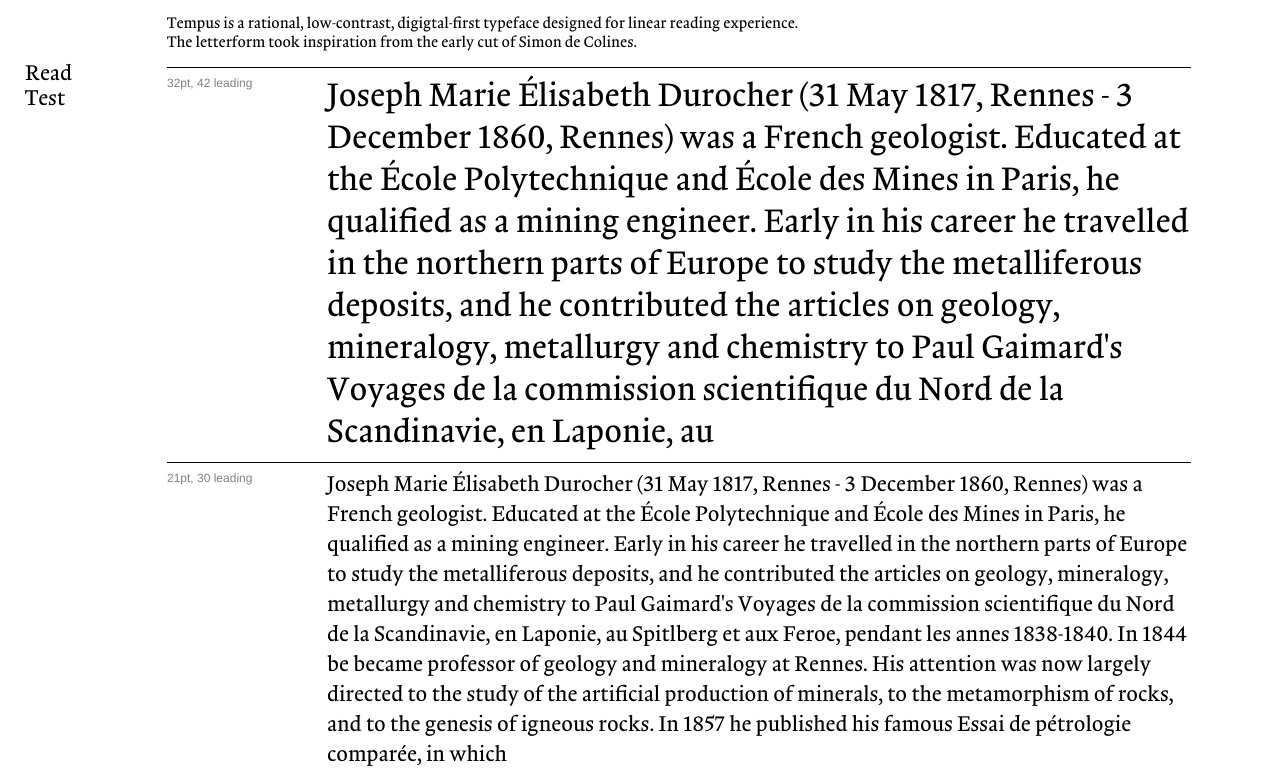
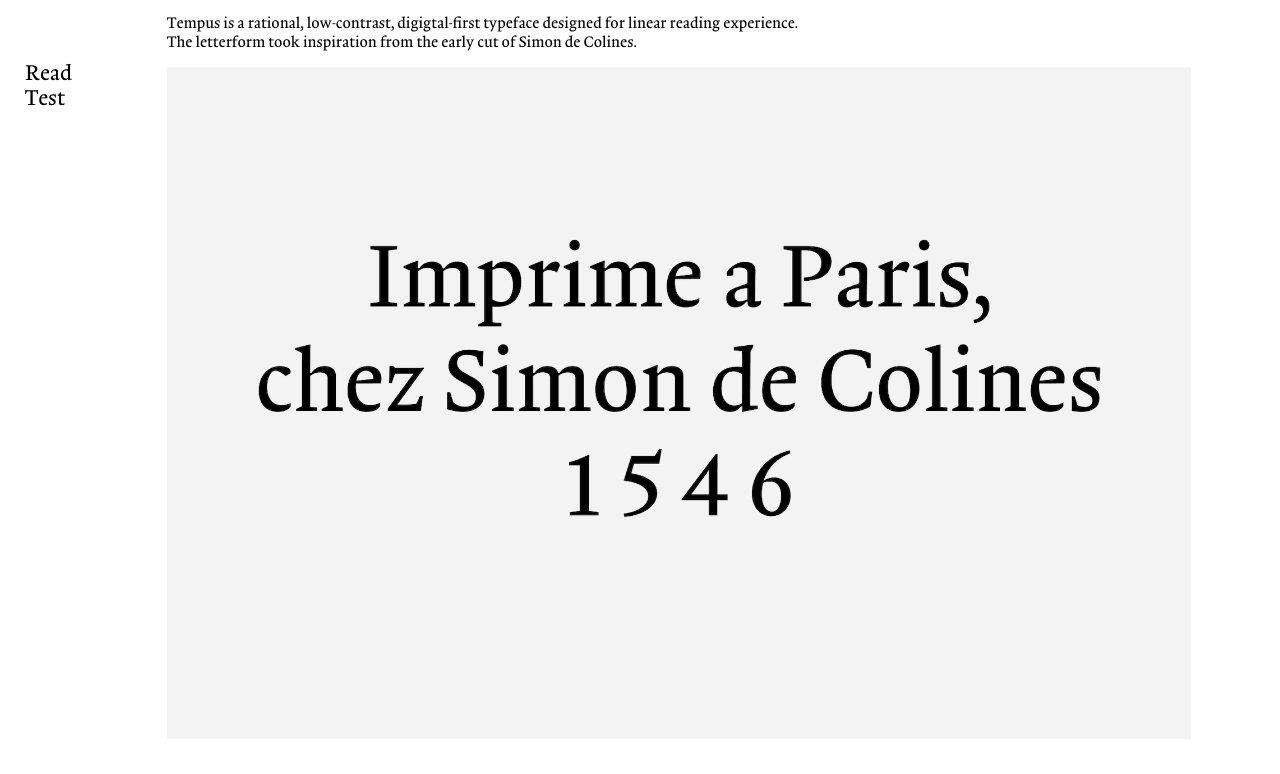
Before and after one commit to stkao05/tempus, a website built with Parcel: page src/index.html in a window 1280 px wide. Shown: the part 26-800 px from the top of the page. Built offline with nearby package versions, Linux system fonts and the light colour scheme.

Commit message:
page control

```diff
--- a/src/css/style.scss
+++ b/src/css/style.scss
@@ -76,6 +76,22 @@ nav {
   max-width: 1024px;
 }
 
+.page {
+  display: none;
+}
+
+html[page=intro] #page-intro,
+html[page=read] #page-read,
+html[page=test] #page-test {
+  display: block;
+}
+
+#page-intro {
+  img {
+    width: 100%;
+  }
+}
+
 .section-read {
   $spacing-right: 160px;
   $spacing-vertical: 8px;
@@ -111,9 +127,7 @@ nav {
     line-height: 22px;
   }
 
-  &:last-child  {
+  &:last-child {
     border-bottom: 1px solid black;
   }
-
-
 }
--- a/src/index.html
+++ b/src/index.html
@@ -7,35 +7,83 @@
     <link rel="stylesheet" href="./css/style.scss" />
   </head>
   <body>
-
     <nav>
-            <a class="text-header" href="">Read</a>
-            <a class="text-header" href="">Test</a>
+      <a class="text-header" href="#read">Read</a>
+      <a class="text-header" href="#test">Test</a>
     </nav>
 
     <div class="main-content">
-            <h1 class="text-header"><a href="">Tempus</a></h1>
+      <h1 class="text-header"><a href="./">Tempus</a></h1>
       <p>
-            Tempus is a rational, low-contrast, digigtal-first typeface designed for linear reading experience.<br />
+        Tempus is a rational, low-contrast, digigtal-first typeface designed for
+        linear reading experience.<br />
         The letterform took inspiration from the early cut of Simon de Colines.
       </p>
 
+      <div class="page" id="page-intro">
+        <img src="./img/slice_1.png" alt="font specimen" />
+      </div>
+
+      <div class="page" id="page-read">
         <div class="section-read read-1">
           <h3 class="text-small">32pt, 42 leading</h3>
           <p>
-                    Joseph Marie Élisabeth Durocher (31 May 1817, Rennes - 3 December 1860, Rennes) was a French geologist. Educated at the École Polytechnique and École des Mines in Paris, he qualified as a mining engineer. Early in his career he travelled in the northern parts of Europe to study the metalliferous deposits, and he contributed the articles on geology, mineralogy, metallurgy and chemistry to Paul Gaimard's Voyages de la commission scientifique du Nord de la Scandinavie, en Laponie, au
+            Joseph Marie Élisabeth Durocher (31 May 1817, Rennes - 3 December
+            1860, Rennes) was a French geologist. Educated at the École
+            Polytechnique and École des Mines in Paris, he qualified as a mining
+            engineer. Early in his career he travelled in the northern parts of
+            Europe to study the metalliferous deposits, and he contributed the
+            articles on geology, mineralogy, metallurgy and chemistry to Paul
+            Gaimard's Voyages de la commission scientifique du Nord de la
+            Scandinavie, en Laponie, au
           </p>
         </div>
         <div class="section-read read-2">
           <h3 class="text-small">21pt, 30 leading</h3>
-                <p>Joseph Marie Élisabeth Durocher (31 May 1817, Rennes - 3 December 1860, Rennes) was a French geologist. Educated at the École Polytechnique and École des Mines in Paris, he qualified as a mining engineer. Early in his career he travelled in the northern parts of Europe to study the metalliferous deposits, and he contributed the articles on geology, mineralogy, metallurgy and chemistry to Paul Gaimard's Voyages de la commission scientifique du Nord de la Scandinavie, en Laponie, au Spitlberg et aux Feroe, pendant les annes 1838-1840. In 1844 be became professor of geology and mineralogy at Rennes. His attention was now largely directed to the study of the artificial production of minerals, to the metamorphism of rocks, and to the genesis of igneous rocks. In 1857 he published his famous Essai de pétrologie comparée, in which</p>
+          <p>
+            Joseph Marie Élisabeth Durocher (31 May 1817, Rennes - 3 December
+            1860, Rennes) was a French geologist. Educated at the École
+            Polytechnique and École des Mines in Paris, he qualified as a mining
+            engineer. Early in his career he travelled in the northern parts of
+            Europe to study the metalliferous deposits, and he contributed the
+            articles on geology, mineralogy, metallurgy and chemistry to Paul
+            Gaimard's Voyages de la commission scientifique du Nord de la
+            Scandinavie, en Laponie, au Spitlberg et aux Feroe, pendant les
+            annes 1838-1840. In 1844 be became professor of geology and
+            mineralogy at Rennes. His attention was now largely directed to the
+            study of the artificial production of minerals, to the metamorphism
+            of rocks, and to the genesis of igneous rocks. In 1857 he published
+            his famous Essai de pétrologie comparée, in which
+          </p>
         </div>
         <div class="section-read read-3">
           <h3 class="text-small">17pt, 22 leading</h3>
-                <p>Joseph Marie Élisabeth Durocher (31 May 1817, Rennes - 3 December 1860, Rennes) was a French geologist. Educated at the École Polytechnique and École des Mines in Paris, he qualified as a mining engineer. Early in his career he travelled in the northern parts of Europe to study the metalliferous deposits, and he contributed the articles on geology, mineralogy, metallurgy and chemistry to Paul Gaimard's Voyages de la commission scientifique du Nord de la Scandinavie, en Laponie, au Spitlberg et aux Feroe, pendant les annes 1838-1840. In 1844 be became professor of geology and mineralogy at Rennes. His attention was now largely directed to the study of the artificial production of minerals, to the metamorphism of rocks, and to the genesis of igneous rocks. In 1857 he published his famous Essai de pétrologie comparée, in which he expressed the view that the igneous rocks have been derived from two magmas which coexist beneath the solid crust, and are respectively acid and basic.</p>
+          <p>
+            Joseph Marie Élisabeth Durocher (31 May 1817, Rennes - 3 December
+            1860, Rennes) was a French geologist. Educated at the École
+            Polytechnique and École des Mines in Paris, he qualified as a mining
+            engineer. Early in his career he travelled in the northern parts of
+            Europe to study the metalliferous deposits, and he contributed the
+            articles on geology, mineralogy, metallurgy and chemistry to Paul
+            Gaimard's Voyages de la commission scientifique du Nord de la
+            Scandinavie, en Laponie, au Spitlberg et aux Feroe, pendant les
+            annes 1838-1840. In 1844 be became professor of geology and
+            mineralogy at Rennes. His attention was now largely directed to the
+            study of the artificial production of minerals, to the metamorphism
+            of rocks, and to the genesis of igneous rocks. In 1857 he published
+            his famous Essai de pétrologie comparée, in which he expressed the
+            view that the igneous rocks have been derived from two magmas which
+            coexist beneath the solid crust, and are respectively acid and
+            basic.
+          </p>
         </div>
       </div>
 
+      <div class="page" id="page-test">
+        TEST
+      </div>
 
+    </div>
+    <script src="./js/main.js" /></script>
   </body>
 </html>
--- /dev/null
+++ b/src/js/main.js
@@ -0,0 +1,12 @@
+(function () {
+  function setPage() {
+    let page = window.location.hash
+      ? window.location.hash.substring(1)
+      : "intro";
+
+    document.documentElement.setAttribute("page", page);
+  }
+
+  window.addEventListener("hashchange", setPage, false);
+  setPage();
+})();
```
Also changed, not shown: src/img/slice_1.png (added). Lines whose indentation alone changed are shown as unchanged.
